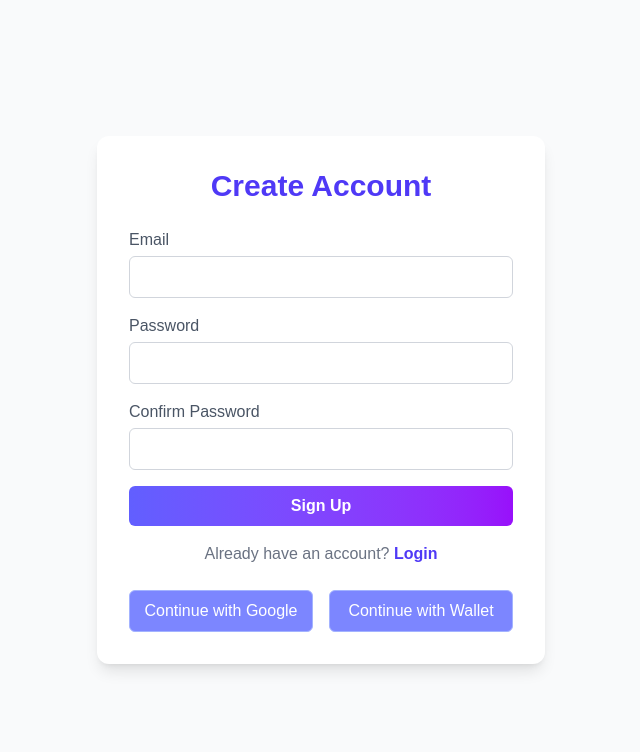
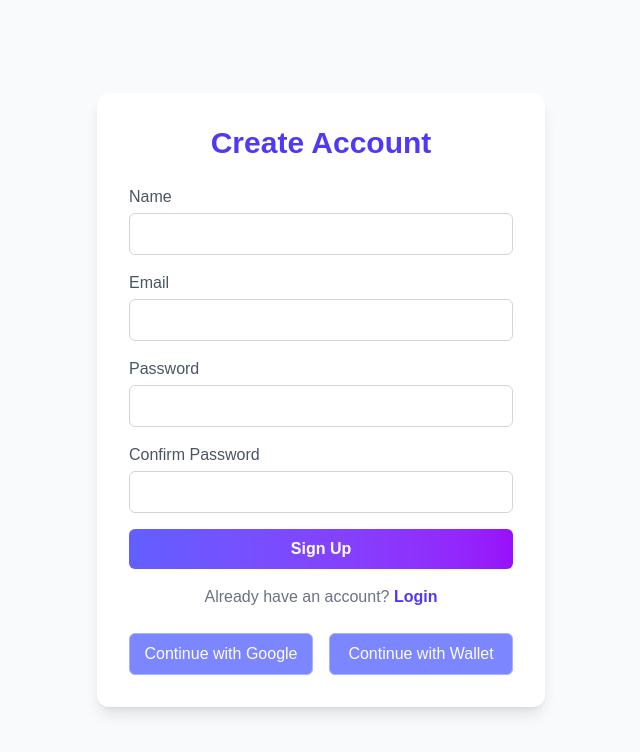
Before and after one commit to jayasurya-sparkout/sharesphere-frontend, a Next.js app: page /auth/register in a window 1280 px wide. Shown: the top 752 px of the page, without its empty margins (319-959 px from the left). Built offline with nearby package versions, Linux system fonts and the light colour scheme.

Commit message:
feat : axios installed api integration initialized

```diff
--- a/src/components/AuthForm.tsx
+++ b/src/components/AuthForm.tsx
@@ -8,10 +8,11 @@ type AuthFormProps = {
 };
 
 export default function AuthForm({ mode }: AuthFormProps) {
-  const [email, setEmail] = useState("");
-  const [password, setPassword] = useState("");
-  const [confirmPassword, setConfirmPassword] = useState("");
-  const [mounted, setMounted] = useState(false);
+  const [name, setName] = useState<string>("");
+  const [email, setEmail] = useState<string>("");
+  const [password, setPassword] = useState<string>("");
+  const [confirmPassword, setConfirmPassword] = useState<string>("");
+  const [mounted, setMounted] = useState<boolean>(false);
 
   const isRegister = mode === "register";
 
@@ -34,6 +35,19 @@ export default function AuthForm({ mode }: AuthFormProps) {
         </h1>
 
         <form onSubmit={handleSubmit} className="space-y-4">
+
+          {isRegister && (
+            <div>
+              <label className="block mb-1 text-gray-600">Name</label>
+              <input
+                type="text"
+                value={name}
+                onChange={(e) => setName(e.target.value)}
+                className="w-full rounded-md border border-gray-300 px-3 py-2 focus:border-indigo-500 focus:ring-1 focus:ring-indigo-500 outline-none transition"
+              />
+            </div>
+          )}
+
           <div>
             <label className="block mb-1 text-gray-600">Email</label>
             <input
--- /dev/null
+++ b/src/lib/api.ts
@@ -0,0 +1,10 @@
+import axios from "axios";
+
+const API_URL = process.env.NEXT_PUBLIC_API_BASE_URL || "http://localhost:5000";
+
+export const api = axios.create({
+  baseURL: API_URL,
+  headers: {
+    "Content-Type": "application/json",
+  },
+});
```
Also changed, not shown: package.json (+7 -6 lines), 1 other file (tests, documents, lock files or other folders).
